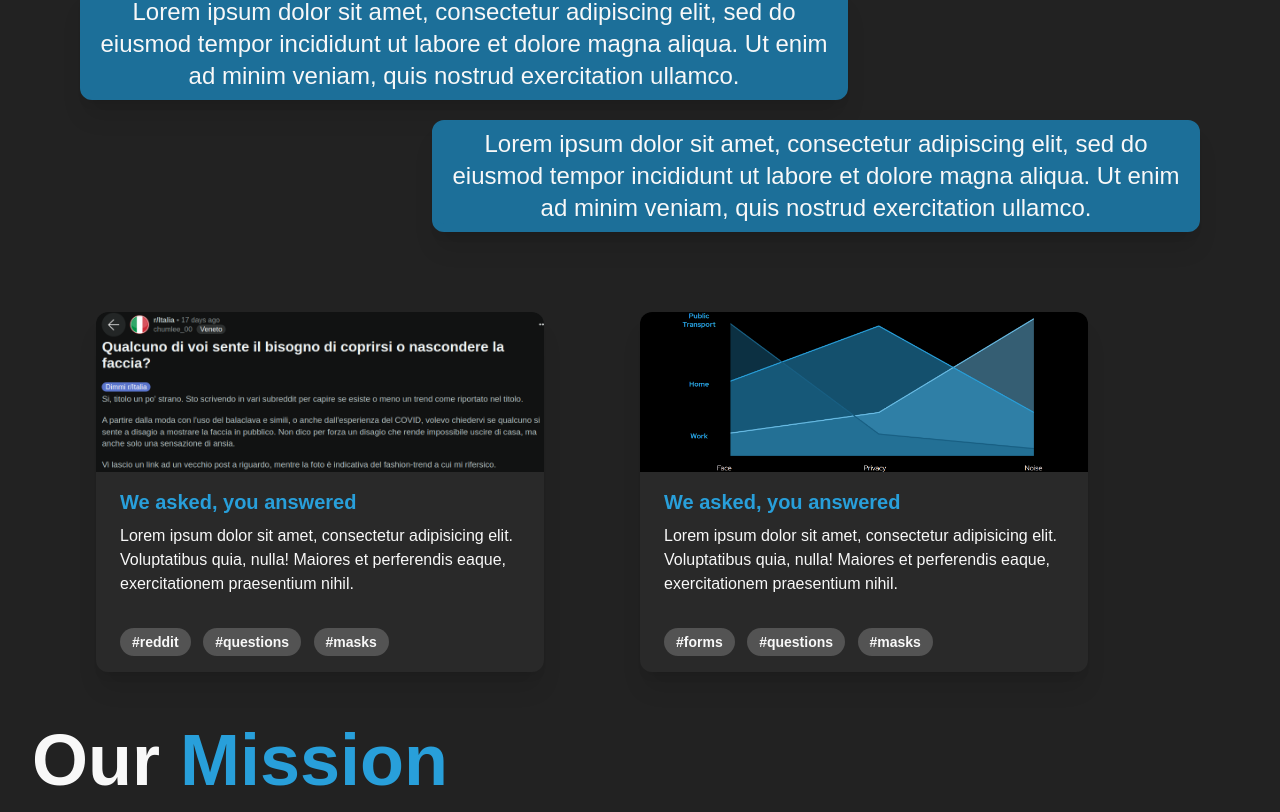
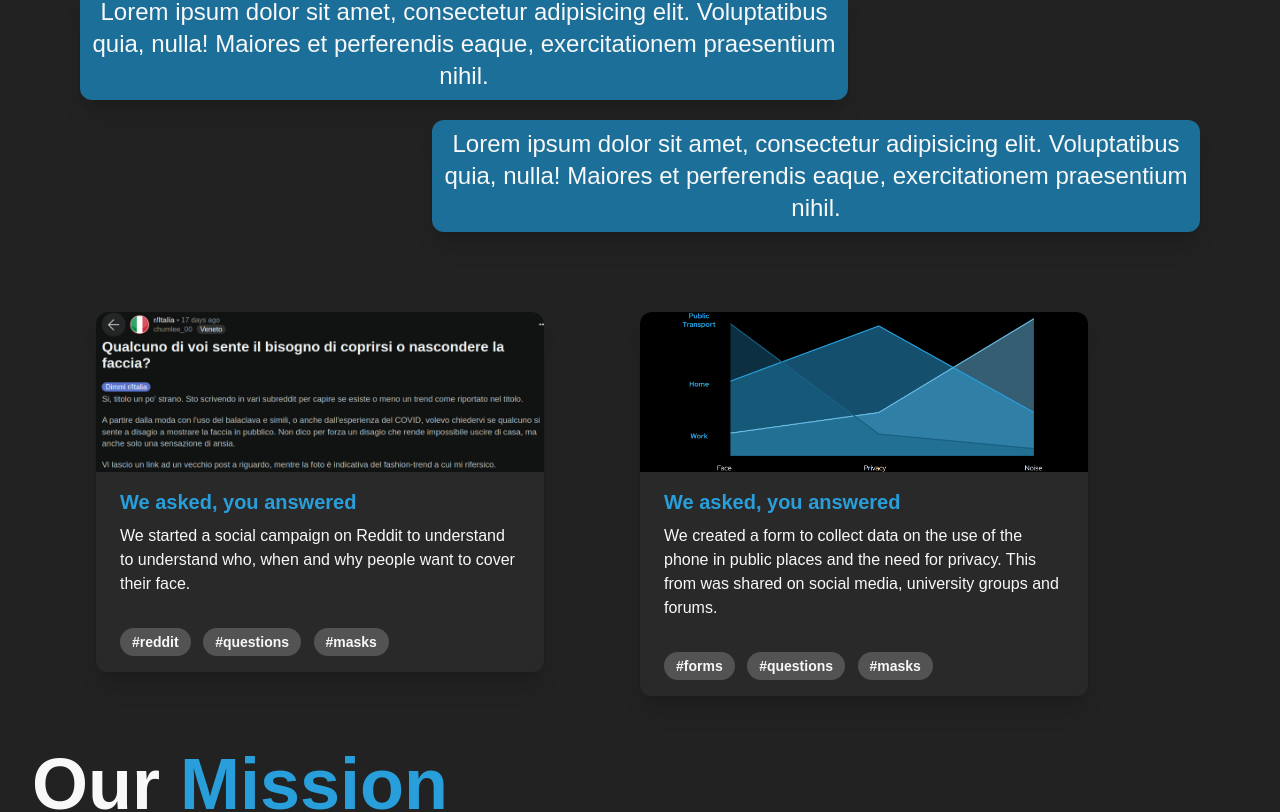
Before and after one commit to HUSH-MASK/MVP_site, a SvelteKit app: page /home in a window 1280 px wide. Shown: the part 624-1436 px from the top of the page. Built offline with nearby package versions, Linux system fonts and the light colour scheme; a web font is replaced by a local one.

Commit message:
minor changes to home and pricing, added some descriptions

```diff
--- a/src/routes/home/+page.svelte
+++ b/src/routes/home/+page.svelte
@@ -6,9 +6,9 @@
 	import rick_photo from '$lib/assets/rick_photo.png';
 	import laura_photo from '$lib/assets/laura_photo.png';
 	import marco_b_photo from '$lib/assets/marco_b_photo.png';
-	import user from '$lib/assets/user.png';
 	import paolo from '$lib/assets/paolo.jpg';
 	import marco_d_photo from '$lib/assets/marco_d_photo.jpeg';
+	import eddie_photo from '$lib/assets/eddie_photo.jpg';
 </script>
 <body class="min-h-screen bg-hush-grey-600 font-redhat">
 	<nav class="bg-hush-grey-600/75 sticky top-0 z-50">
@@ -63,15 +63,14 @@
 				</span>
 			</h1>
 			<p class="text-hush-white text-2xl text-center mr-auto ml-12 max-w-screen-md bg-hush-blue-800 border-8 rounded-xl border-hush-blue-800 shadow-xl">
-				Lorem ipsum dolor sit amet, consectetur adipiscing elit, sed do eiusmod tempor incididunt ut labore et dolore magna aliqua. Ut enim ad minim veniam, quis nostrud exercitation ullamco.
+				Lorem ipsum dolor sit amet, consectetur adipisicing elit. Voluptatibus quia, nulla! Maiores et perferendis eaque, exercitationem praesentium nihil.
 			</p>
 			<p class="text-hush-white text-2xl text-center ml-auto mr-12 max-w-screen-md bg-hush-blue-800 border-8 rounded-xl border-hush-blue-800 mt-5 shadow-xl">
-				Lorem ipsum dolor sit amet, consectetur adipiscing elit, sed do eiusmod tempor incididunt ut labore et dolore magna aliqua. Ut enim ad minim veniam, quis nostrud exercitation ullamco.
+				Lorem ipsum dolor sit amet, consectetur adipisicing elit. Voluptatibus quia, nulla! Maiores et perferendis eaque, exercitationem praesentium nihil.
 			</p>
 		</div>
 
-
-		<div class="max-w-screen-xl flex flex-wrap items-center justify-between p-4 mx-auto">
+		<div class="max-w-screen-xl flex flex-wrap  place-items-start  justify-between p-4 mx-auto">
 
 			<!-- REDDIT -->
 
@@ -80,7 +79,7 @@
 				<div class="px-6 py-4">
 					<div class="font-bold text-xl mb-2 text-hush-blue-500">We asked, you answered</div>
 					<p class="text-hush-white text-base">
-						Lorem ipsum dolor sit amet, consectetur adipisicing elit. Voluptatibus quia, nulla! Maiores et perferendis eaque, exercitationem praesentium nihil.
+						We started a social campaign on Reddit to understand to understand who, when and why people want to cover their face.
 					</p>
 				</div>
 				<div class="px-6 pt-4 pb-2">
@@ -89,7 +88,6 @@
 					<span class="inline-block bg-hush-grey-300 rounded-full px-3 py-1 text-sm font-semibold  mr-2 mb-2 text-hush-white">#masks</span>
 				</div>
 			</div>
-
 			<!-- FORM -->
 
 			<div class="max-w-md rounded-xl overflow-hidden shadow-xl bg-hush-grey-500 text-black mr-24 hover:scale-110 transform transition">
@@ -99,7 +97,7 @@
 				<div class="px-6 py-4">
 					<div class="font-bold text-xl mb-2 text-hush-blue-500">We asked, you answered</div>
 					<p class="text-hush-white text-base">
-						Lorem ipsum dolor sit amet, consectetur adipisicing elit. Voluptatibus quia, nulla! Maiores et perferendis eaque, exercitationem praesentium nihil.
+						We created a form to collect data on the use of the phone in public places and the need for privacy. This from was shared on social media, university groups and forums.
 					</p>
 				</div>
 				<div class="px-6 pt-4 pb-2">
@@ -107,8 +105,8 @@
 					<span class="inline-block bg-hush-grey-300 rounded-full px-3 py-1 text-sm font-semibold  mr-2 mb-2 text-hush-white">#questions</span>
 					<span class="inline-block bg-hush-grey-300 rounded-full px-3 py-1 text-sm font-semibold  mr-2 mb-2 text-hush-white">#masks</span>
 				</div>
+
 			</div>
-
 		</div>
 
 		<!-- MISSION-->
@@ -255,7 +253,7 @@
 
 			<div class="max-w-md rounded-xl overflow-hidden shadow-lg bg-hush-grey-500 text-black ml-24 hover:scale-110 transform transition mb-10">
 				<div class="max-w-md max-h-56 object-cover">
-					<img class="w-full max-h-56 object-contain" src="{user}" alt="Plot">
+					<img class="w-full max-h-56 object-cover" src="{eddie_photo}" alt="Plot">
 				</div>
 				<div class="px-6 py-4">
 					<div class="font-bold text-xl mb-2 text-hush-blue-500">EDDIE</div>
--- a/src/routes/pricing/+page.svelte
+++ b/src/routes/pricing/+page.svelte
@@ -5,7 +5,7 @@
 </script>
 <body class="min-h-screen bg-hush-grey-600 font-redhat">
 <nav class="bg-hush-grey-600/75 sticky top-0 z-50">
-	<div class="max-w-screen-xl flex flex-wrap items-center justify-between mx-auto p-4 ">
+	<div class="max-w-screen-xl flex flex-wrap items-center justify-between mx-auto p-4">
 		<a href="{base}/home" class="flex items-center space-x-3 rtl:space-x-reverse">
 			<img src={logo} class="h-14" alt="HUSH! Logo" />
 		</a>
@@ -48,9 +48,12 @@
 				<div class="mb-12 lg:mb-0">
 					<div
 						class=" text-hush-white block bg-hush-grey-700 rounded-lg px-6 py-12 shadow-[0_2px_15px_-3px_rgba(0,0,0,0.07),0_10px_20px_-2px_rgba(0,0,0,0.04)] dark:bg-hush-grey-700 dark:shadow-black/20 md:px-12 lg:-mr-14 backdrop-blur-[30px]">
-						<h2 class="mb-6 pb-2 text-4xl text-hush-white font-bold">TACITUS mask</h2>
-						<p class="mb-6 pb-2 text-neutral-500 text-hush-white dark:text-hush-white">
-							Say goodbye to unwanted attention and social anxiety. Perfect for privacy seekers, professionals and people that looks for Italian style.
+						<h2 class="mb-2 pb-2 text-4xl text-hush-white font-bold">TACITUS mask</h2>
+						<p class="mb-6 pb-2  text-xl font-bold text-hush-white dark:text-hush-white">
+							for 99€
+						</p>
+						<p class="mb-6 pb-2  text-hush-white dark:text-hush-white">
+							Say goodbye to unwanted attention. Perfect for privacy seekers, professionals and people that looks for Italian style.
 						</p>
 						<div class="mb-6 flex flex-wrap">
 							<div class="mb-4 w-full md:w-4/12">
@@ -103,7 +106,7 @@
 							</div>
 						</div>
 						<button type="button"
-										class="inline-block rounded bg-hush-blue-600 px-12 pt-3.5 pb-3 text-sm font-medium uppercase leading-normal text-neutral-50 shadow-[0_4px_9px_-4px_rgba(51,45,45,0.7)] transition duration-150 ease-in-out hover:bg-hush-blue-600 hover:shadow-[0_8px_9px_-4px_rgba(51,45,45,0.2),0_4px_18px_0_rgba(51,45,45,0.1)] focus:bg-neutral-800 focus:shadow-[0_8px_9px_-4px_rgba(51,45,45,0.2),0_4px_18px_0_rgba(51,45,45,0.1)] focus:outline-none focus:ring-0 active:bg-neutral-900 active:shadow-[0_8px_9px_-4px_rgba(51,45,45,0.2),0_4px_18px_0_rgba(51,45,45,0.1)] dark:bg-hush-blue-600 dark:text-hush-white dark:shadow-[0_4px_9px_-4px_rgba(251,251,251,0.3)] dark:hover:shadow-[0_8px_9px_-4px_rgba(251,251,251,0.1),0_4px_18px_0_rgba(251,251,251,0.05)] dark:focus:shadow-[0_8px_9px_-4px_rgba(251,251,251,0.1),0_4px_18px_0_rgba(251,251,251,0.05)] dark:active:shadow-[0_8px_9px_-4px_rgba(251,251,251,0.1),0_4px_18px_0_rgba(251,251,251,0.05)]"
+										class="mb-3inline-block rounded bg-hush-blue-600 px-12 pt-3.5 pb-3 text-sm font-medium uppercase leading-normal text-neutral-50 shadow-[0_4px_9px_-4px_rgba(51,45,45,0.7)] transition duration-150 ease-in-out hover:bg-hush-blue-600 hover:shadow-[0_8px_9px_-4px_rgba(51,45,45,0.2),0_4px_18px_0_rgba(51,45,45,0.1)] focus:bg-neutral-800 focus:shadow-[0_8px_9px_-4px_rgba(51,45,45,0.2),0_4px_18px_0_rgba(51,45,45,0.1)] focus:outline-none focus:ring-0 active:bg-neutral-900 active:shadow-[0_8px_9px_-4px_rgba(51,45,45,0.2),0_4px_18px_0_rgba(51,45,45,0.1)] dark:bg-hush-blue-600 dark:text-hush-white dark:shadow-[0_4px_9px_-4px_rgba(251,251,251,0.3)] dark:hover:shadow-[0_8px_9px_-4px_rgba(251,251,251,0.1),0_4px_18px_0_rgba(251,251,251,0.05)] dark:focus:shadow-[0_8px_9px_-4px_rgba(251,251,251,0.1),0_4px_18px_0_rgba(251,251,251,0.05)] dark:active:shadow-[0_8px_9px_-4px_rgba(251,251,251,0.1),0_4px_18px_0_rgba(251,251,251,0.05)]"
 										data-te-ripple-init data-te-ripple-color="light">
 							Buy now
 						</button>
```
Also changed, not shown: src/lib/assets/eddie_photo.jpg (added).
